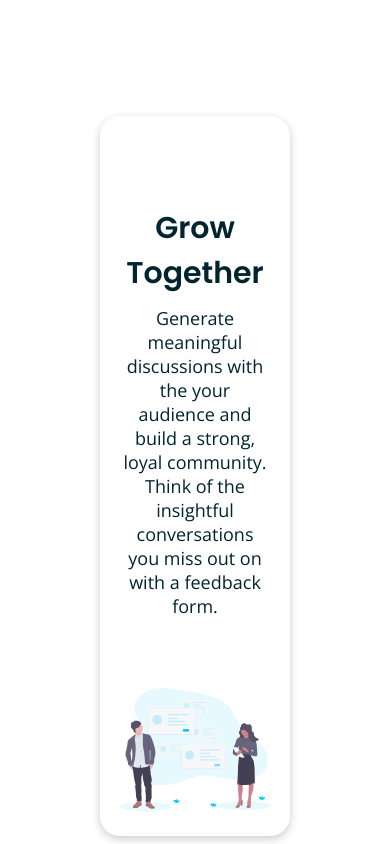
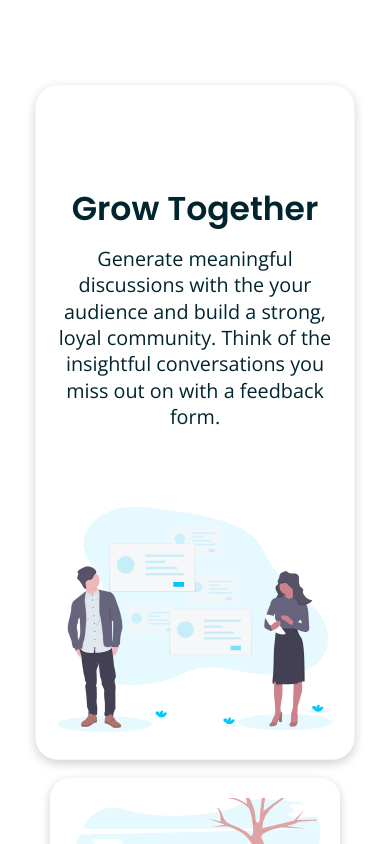
Before and after one commit to Kingatod/Responsiveness-and-Media-Queries-II, a plain HTML site: page index.html in a window 390 px wide. In both pictures the pointer is over the element 195 px from the left and 1503 px from the top of the page. Shown: the part 1081-1925 px from the top of the page. Drawn offline with nearby package versions, Linux system fonts and the light colour scheme.

Commit message:
Update style.css

```diff
--- a/style.css
+++ b/style.css
@@ -98,9 +98,10 @@ h1{
      align-items: center;
      border-radius: 20px;
      box-shadow: 0 3px 10px rgb(0 0 0 /0.2);
+     transition: 0.5s;
  }
  .c2:hover{
-    margin: 50px 150px;
+    transform: scale(1.1);
 }
  #c2a{
      margin-top: 150px;
@@ -190,6 +191,7 @@ i:hover{
     padding: 5px;
     margin-right: 30px;
 }
+
 .b2{
     padding: 10px;
 }
@@ -198,9 +200,7 @@ i:hover{
     margin: 50px 50px;
     padding: 20px;
 }
-.c2:hover{
-    margin: 50px 100px;
-}
+
 .c3{
     width: 80%;
     padding: 20px;
```
